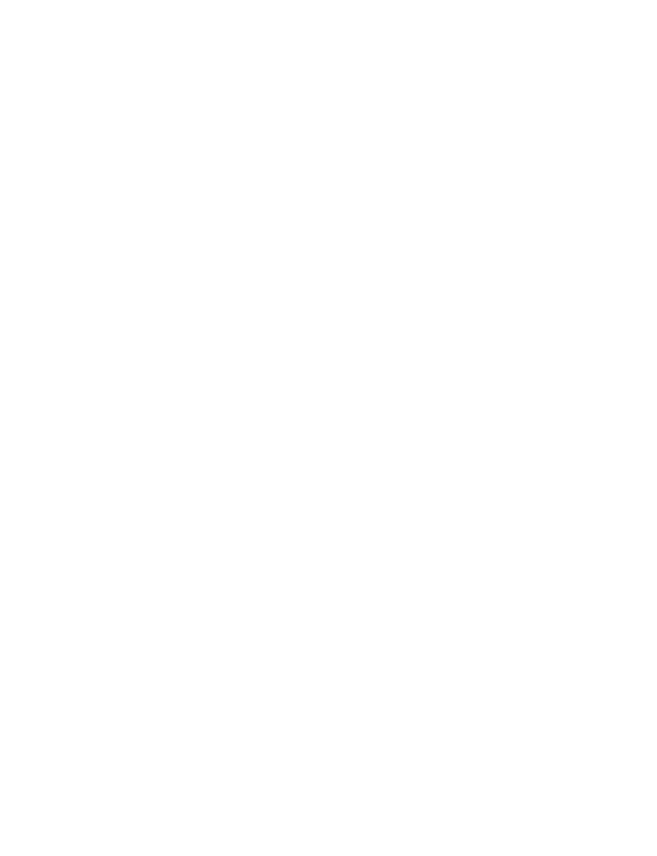
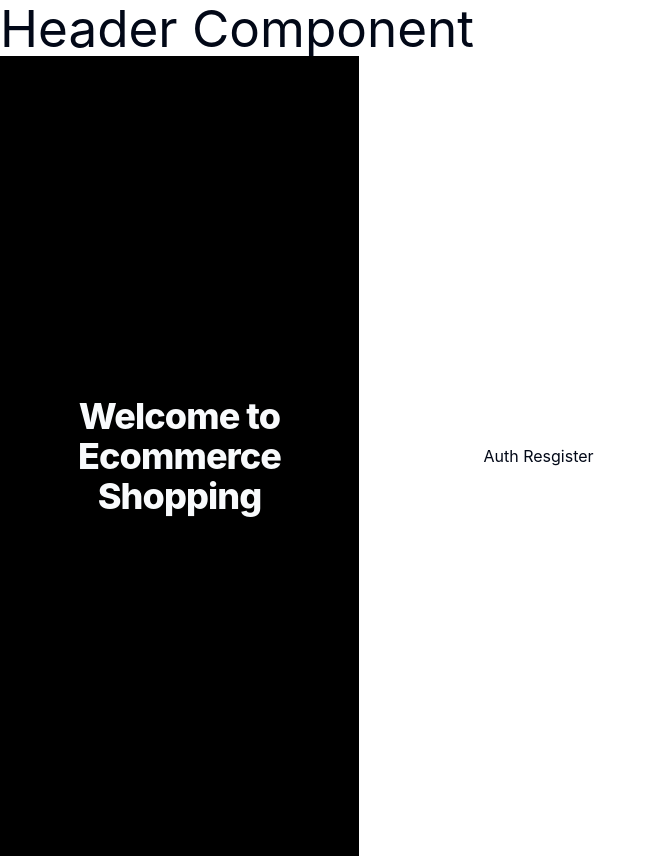
Before and after one commit to Usman-837/Ecommerce_Store, a React (Vite) app in the folder client/: page /auth/register in a window 1280 px wide. Before the commit this address had no page. Shown: the whole page, without its empty margins (0-657 px from the left). Before the commit the page ends 800 px from the top, so only its background shows below. Built offline with nearby package versions, Linux system fonts and the light colour scheme.

Commit message:
add auth login, auth register page in app.jsx

```diff
--- a/client/src/App.jsx
+++ b/client/src/App.jsx
@@ -1,13 +1,17 @@
 import React from 'react'
 import { Route, Routes } from 'react-router-dom'
 import AuthLayout from './components/auth/AuthLayout'
+import AuthRegister from './pages/auth/AuthRegister'
+import AuthLogin from './pages/auth/AuthLogin'
 
 const App = () => {
   return (
     <div className='flex flex-col overflow-hidden bg-white'>
+      <h1>Header Component</h1>
       <Routes>
         <Route path='/auth' element={<AuthLayout/>}>
-
+          <Route path='login' element={<AuthLogin/>}/>
+          <Route path='register' element={<AuthRegister/>}/>
         </Route>
       </Routes>
     </div>
--- a/client/src/components/auth/AuthLayout.jsx
+++ b/client/src/components/auth/AuthLayout.jsx
@@ -4,7 +4,7 @@
 const AuthLayout = () => {
   return (
     <div className='flex min-h-screen w-full'>
-      <div className='hidden max-lg:flex-col items-center justify-center bg-black w-1/2 px-12'>
+      <div className='hidden lg:flex items-center justify-center bg-black w-1/2 px-12'>
         <div className='max-w-md space-y-6 text-center text-primary-foreground'>
           <h1 className='text-4xl font-extrabold tracking-tight'>Welcome to Ecommerce Shopping</h1>
         </div>
--- /dev/null
+++ b/client/src/pages/auth/AuthLogin.jsx
@@ -0,0 +1,11 @@
+import React from 'react'
+
+const AuthLogin = () => {
+  return (
+    <div>
+        Auth Login
+    </div>
+  )
+}
+
+export default AuthLogin
--- /dev/null
+++ b/client/src/pages/auth/AuthRegister.jsx
@@ -0,0 +1,11 @@
+import React from 'react'
+
+const AuthRegister = () => {
+  return (
+    <div>
+        Auth Resgister
+    </div>
+  )
+}
+
+export default AuthRegister
```
Also changed, not shown: client/src/pages/auth/Login.jsx (deleted), client/src/pages/auth/Register.jsx (deleted).
